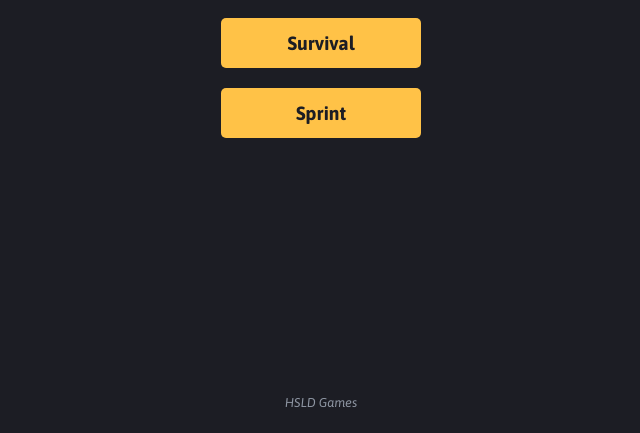
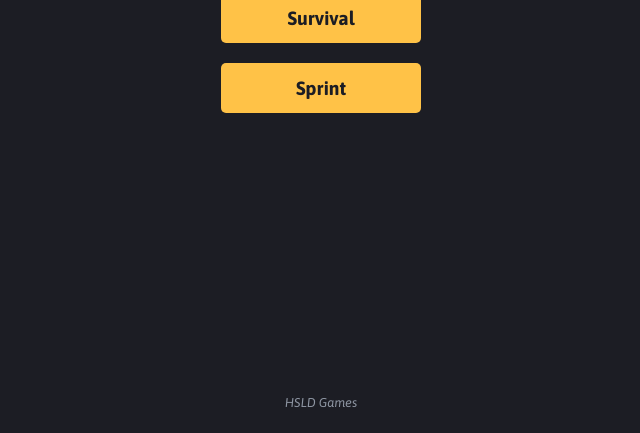
Before and after one commit to namsooleo/math_dash, a plain HTML site: page index.html in a window 1280 px wide. Shown: the part 367-800 px from the top of the page, without its empty margins (319-959 px from the left). Drawn offline with Linux system fonts and the light colour scheme.

Commit message:
Respect notch and home-bar safe areas, keep footer off the buttons

```diff
--- a/index.html
+++ b/index.html
@@ -3,7 +3,7 @@
 
 <head>
     <meta charset="UTF-8">
-    <meta name="viewport" content="width=device-width, initial-scale=1.0">
+    <meta name="viewport" content="width=device-width, initial-scale=1.0, viewport-fit=cover">
     <title>Math Dash</title>
     <link rel="preconnect" href="https://fonts.googleapis.com">
     <link rel="preconnect" href="https://fonts.gstatic.com" crossorigin>
--- a/main.css
+++ b/main.css
@@ -9,17 +9,25 @@
     --timer: #3DDC97;
 }
 
-body, html {
+body {
     margin: 0;
-    padding: 0;
-    width: 100%;
-    height: 100%;
+    min-height: 100vh;
+    min-height: 100dvh;
+    /* keep clear of the notch and home bar (viewport-fit=cover in index.html) */
+    padding: env(safe-area-inset-top) env(safe-area-inset-right) env(safe-area-inset-bottom) env(safe-area-inset-left);
+    box-sizing: border-box;
     display: flex;
-    justify-content: center;
+    flex-direction: column;
     align-items: center;
     font-family: Asap;
     background-color: var(--bg);
     color: var(--text);
+}
+
+/* game fills the space above the footer, so the footer can't cover it */
+body > .container {
+    flex: 1;
+    justify-content: center;
 }
 
 .container {
@@ -117,9 +125,7 @@ body, html {
 }
 
 footer {
-    position: absolute;
-    bottom: 10px;
-    width: 100%;
+    margin-bottom: 10px;
     text-align: center;
     font-style: italic;
     font-size: 0.8em;
```
